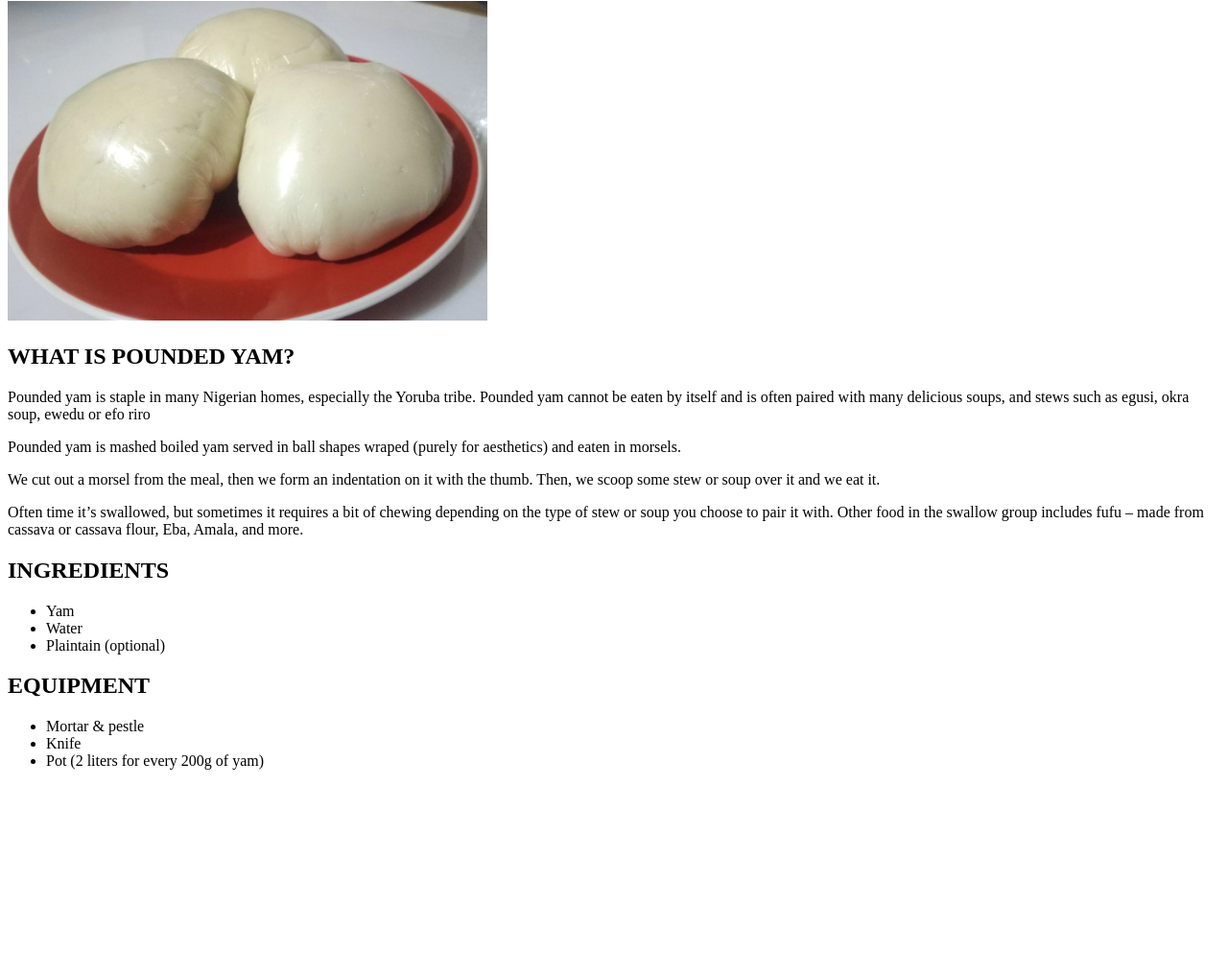
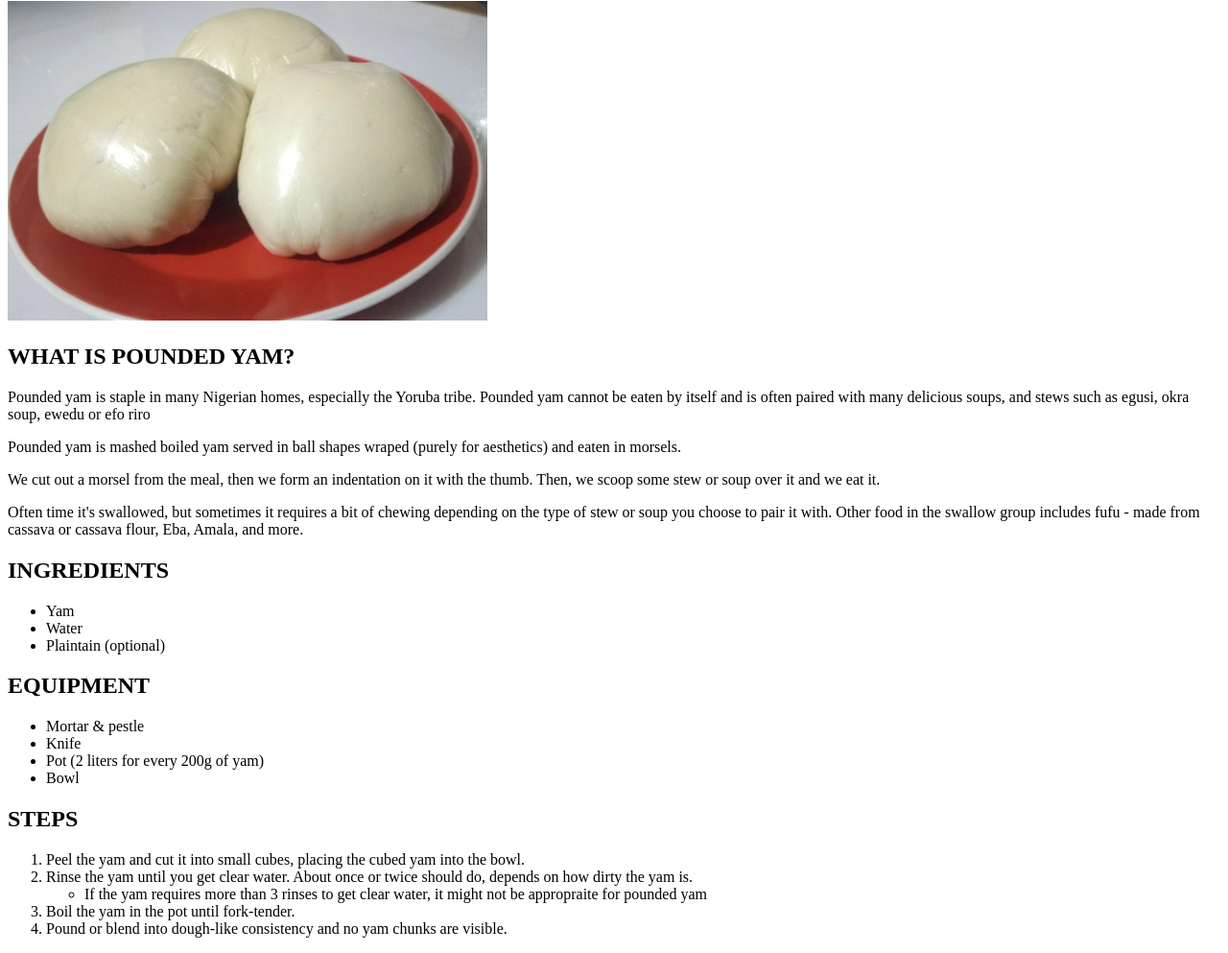
Before and after one commit to hardboyvino/the-odin-project, a plain HTML site: page odin-recipes/recipes/pounded_yam.html in a window 1280 px wide. Shown: the part 79-1072 px from the top of the page at 96% size. Before the commit the page ends 897 px from the top, so only its background shows below. Drawn offline with Linux system fonts and the light colour scheme.

Commit message:
Complete the pounded yam recipe page

```diff
--- a/odin-recipes/recipes/pounded_yam.html
+++ b/odin-recipes/recipes/pounded_yam.html
@@ -6,7 +6,7 @@
     <meta charset="UTF-8">
     <meta http-equiv="X-UA-Compatible" content="IE=edge">
     <meta name="viewport" content="width=device-width, initial-scale=1.0">
-    <title>Amala Recipe</title>
+    <title>Pounded Yam Recipe</title>
 </head>
 
 <body>
@@ -17,7 +17,7 @@
     <p>Pounded yam is staple in many Nigerian homes, especially the Yoruba tribe. Pounded yam cannot be eaten by itself and is often paired with many delicious soups, and stews such as egusi, okra soup, ewedu or efo riro</p>
     <p>Pounded yam is mashed boiled yam served in ball shapes wraped (purely for aesthetics) and eaten in morsels.</p>
     <p>We cut out a morsel from the meal,  then we form an indentation on it with the thumb. Then, we scoop some stew or soup over it and we eat it.</p>
-    <p>Often time it’s swallowed, but sometimes it requires a bit of chewing depending on the type of stew or soup you choose to pair it with. Other food in the swallow group includes fufu – made from cassava or cassava flour, Eba, Amala, and more.</p>
+    <p>Often time it's swallowed, but sometimes it requires a bit of chewing depending on the type of stew or soup you choose to pair it with. Other food in the swallow group includes fufu - made from cassava or cassava flour, Eba, Amala, and more.</p>
 
     <h2>INGREDIENTS</h2>
     <ul>
@@ -31,7 +31,19 @@
         <li>Mortar & pestle</li>
         <li>Knife</li>
         <li>Pot (2 liters for every 200g of yam)</li>
+        <li>Bowl</li>
     </ul>
+
+    <h2>STEPS</h2>
+    <ol>
+        <li>Peel the yam and cut it into small cubes, placing the cubed yam into the bowl.</li>
+        <li>Rinse the yam until you get clear water. About once or twice should do, depends on how dirty the yam is.</li>
+            <ul>
+                <li>If the yam requires more than 3 rinses to get clear water, it might not be appropraite for pounded yam</li>
+            </ul>
+        <li>Boil the yam in the pot until fork-tender.</li>
+        <li>Pound or blend into dough-like consistency and no yam chunks are visible.</li>
+    </ol>
 </body>
 
 </html>
```
Also changed, not shown: odin-recipes/index.html (+3 -1 lines).
